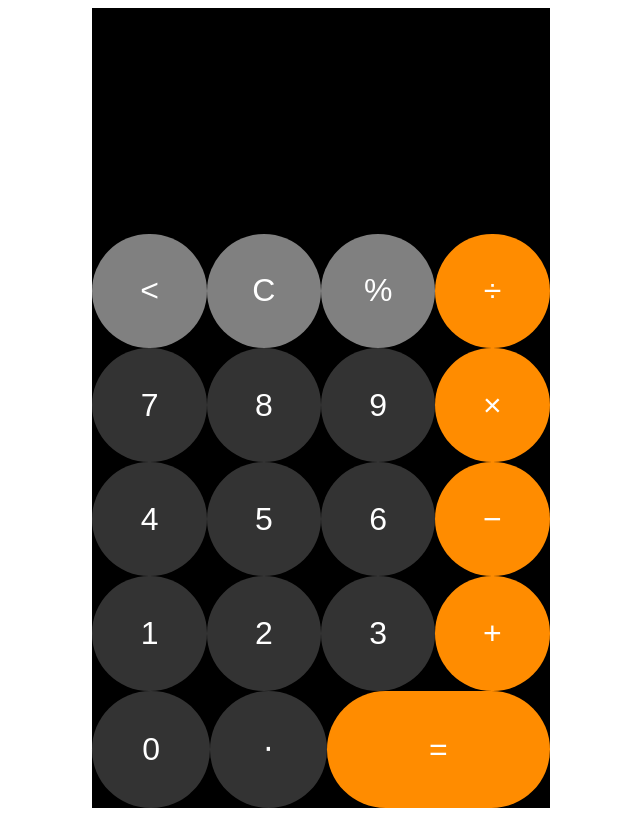
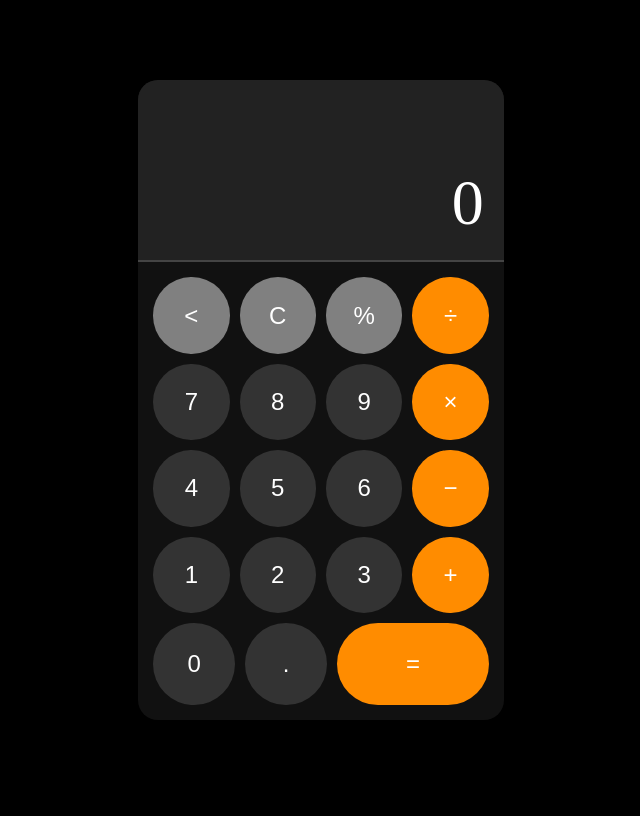
Before and after one commit to albaraa-ali/calculator, a plain HTML site: page index.html in a window 1280 px wide. Shown: the whole page, without its empty margins (319-959 px from the left). Drawn offline with Linux system fonts and the light colour scheme.

Commit message:
final touches

```diff
--- a/index.html
+++ b/index.html
@@ -6,45 +6,43 @@
     <meta name="viewport" content="width=device-width, initial-scale=1.0">
     <title>Calculator</title>
     <link rel="stylesheet" href="style.css">
+    <script src="script.js" defer></script>
 </head>
 
 <body>
     <div class="calculator">
-        <div class="display">
-
-        </div>
+        <div class="screen" id="display">0</div>
         <div class="keypad">
             <div class="row">
-                <button class="btn grey">&#60;</button>
-                <button class="btn grey">C</button>
-                <button class="btn grey">&#37;</button>
-                <button class="btn orange">&#247;</button>
+                <button id="backspace" class="btn grey">&#60;</button>
+                <button id="clear" class="btn grey">C</button>
+                <button id="mod" class="btn grey operator">&#37;</button>
+                <button id="divide" class="btn orange operator">&#247;</button>
             </div>
             <div class="row">
-                <button class="btn">7</button>
-                <button class="btn">8</button>
-                <button class="btn">9</button>
-                <button class="btn orange">&#215;</button>
+                <button class="btn number-btn">7</button>
+                <button class="btn number-btn">8</button>
+                <button class="btn number-btn">9</button>
+                <button id="multiply" class="btn orange operator">&#215;</button>
             </div>
             <div class="row">
-                <button class="btn">4</button>
-                <button class="btn">5</button>
-                <button class="btn">6</button>
-                <button class="btn orange">&#8722;</button>
+                <button class="btn number-btn">4</button>
+                <button class="btn number-btn">5</button>
+                <button class="btn number-btn">6</button>
+                <button id="subtract" class="btn orange operator">&#8722;</button>
             </div>
             <div class="row">
-                <button class="btn">1</button>
-                <button class="btn">2</button>
-                <button class="btn">3</button>
-                <button class="btn orange">&#43;</button>
+                <button class="btn number-btn">1</button>
+                <button class="btn number-btn">2</button>
+                <button class="btn number-btn">3</button>
+                <button id="add" class="btn orange operator">&#43;</button>
             </div>
             <div class="row last">
-                <button class="btn">0</button>
-                <button class="btn">&#8901;</button>
+                <button class="btn number-btn">0</button>
+                <button id="point" class="btn">.</button>
                 <button id="equal" class="btn orange">&#61;</button>
             </div>
         </div>
-
     </div>
 </body>
 
--- /dev/null
+++ b/script.js
@@ -0,0 +1,82 @@
+document.addEventListener('DOMContentLoaded', () => {
+    const display = document.getElementById('display');
+    const numberButtons = document.querySelectorAll('.number-btn');
+    const operatorButtons = document.querySelectorAll('.operator');
+    const equalButton = document.getElementById('equal');
+    const clearButton = document.getElementById('clear');
+    const backspaceButton = document.getElementById('backspace');
+    const pointButton = document.getElementById('point');
+
+    let currentInput = '0';
+    let previousInput = '';
+    let operation = null;
+
+    function updateDisplay() {
+        display.textContent = currentInput;
+    }
+
+    function handleNumberInput(number) {
+        if (currentInput === '0') {
+            currentInput = number;
+        } else {
+            currentInput += number;
+        }
+        updateDisplay();
+    }
+
+    function handleOperator(op) {
+        if (operation !== null) {
+            calculate();
+        }
+        previousInput = currentInput;
+        currentInput = '0';
+        operation = op;
+    }
+
+    function calculate() {
+        let result;
+        const prev = parseFloat(previousInput);
+        const current = parseFloat(currentInput);
+        switch (operation) {
+            case '+': result = prev + current; break;
+            case '-': result = prev - current; break;
+            case '×': result = prev * current; break;
+            case '÷': result = prev / current; break;
+            case '%': result = prev % current; break;
+        }
+        currentInput = result.toString();
+        operation = null;
+        updateDisplay();
+    }
+
+    numberButtons.forEach(button => {
+        button.addEventListener('click', () => handleNumberInput(button.textContent));
+    });
+
+    operatorButtons.forEach(button => {
+        button.addEventListener('click', () => handleOperator(button.textContent));
+    });
+
+    equalButton.addEventListener('click', calculate);
+
+    clearButton.addEventListener('click', () => {
+        currentInput = '0';
+        previousInput = '';
+        operation = null;
+        updateDisplay();
+    });
+
+    backspaceButton.addEventListener('click', () => {
+        currentInput = currentInput.slice(0, -1) || '0';
+        updateDisplay();
+    });
+
+    pointButton.addEventListener('click', () => {
+        if (!currentInput.includes('.')) {
+            currentInput += '.';
+            updateDisplay();
+        }
+    });
+
+    updateDisplay();
+});
--- a/style.css
+++ b/style.css
@@ -1,9 +1,41 @@
+/* Center the calculator on the page and set a background */
 body {
     display: flex;
     align-items: center;
     justify-content: center;
+    height: 100vh;
+    margin: 0;
+    background-color: #000;
 }
 
+/* Calculator Container */
+.calculator {
+    display: flex;
+    flex-direction: column;
+    height: 80vh;
+    aspect-ratio: 4/7;
+    background-color: #111;
+    border-radius: 20px;
+    overflow: hidden;
+}
+
+/* Display Screen */
+.screen {
+    flex: 3;
+    display: flex;
+    align-items: flex-end;
+    justify-content: flex-end;
+    padding: 20px;
+    color: white;
+    font-size: 4rem;
+    background-color: #222;
+    border-bottom: 2px solid #444;
+    overflow-x: auto;
+    word-wrap: break-word;
+    margin: 0;
+}
+
+/* General Button Styles */
 button {
     aspect-ratio: 1;
     flex: 1;
@@ -11,20 +43,23 @@ button {
     border-radius: 50%;
     background-color: #333;
     color: white;
-    font-size: xx-large
+    font-size: 1.5rem;
+    margin: 5px;
+    display: flex;
+    align-items: center;
+    justify-content: center;
+    transition: background-color 0.3s ease;
 }
 
-
-.display {
-    flex: 3;
-}
-
+/* Equal Button */
 #equal {
     border-radius: 10000px;
     flex: 2;
     aspect-ratio: 2;
+    background-color: darkorange;
 }
 
+/* Operator and Function Buttons */
 .orange {
     background-color: darkorange;
 }
@@ -33,24 +68,26 @@ button {
     background-color: grey;
 }
 
-.calculator {
-    display: flex;
-    flex-direction: column;
-    background-color: #000;
-    height: 100vh;
-    border: none;
-    aspect-ratio: 4/7;
-}
-
+/* Keypad Layout */
 .keypad {
-    justify-content: center;
     display: flex;
     flex-direction: column;
     flex: 4;
+    padding: 10px;
 }
 
+/* Row Layout */
 .row {
     display: flex;
     justify-content: space-evenly;
     flex: 1;
 }
+
+/* Hover and Active States for Buttons */
+button:hover {
+    background-color: #555;
+}
+
+button:active {
+    background-color: #777;
+}
```
